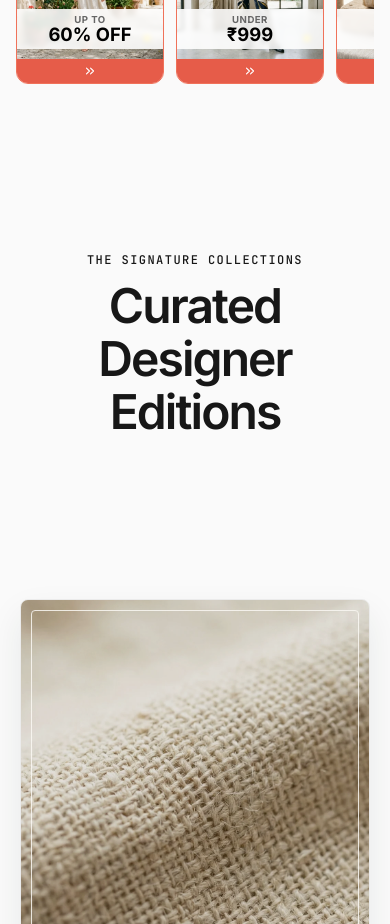
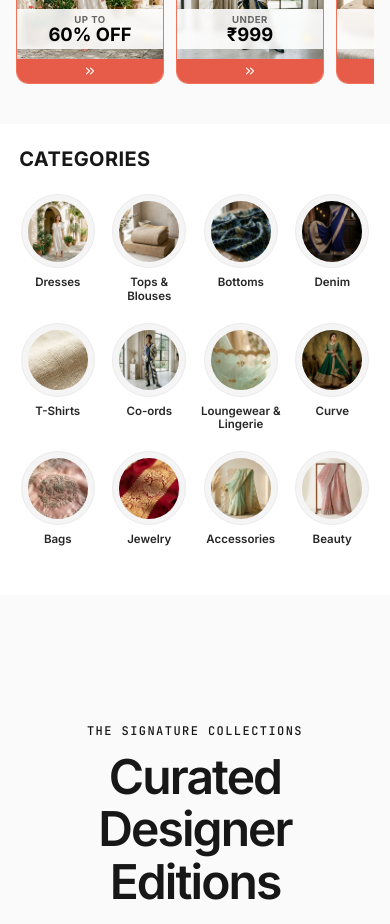
Before and after one commit to stefinmathew66-lab/saree-new, a React (Vite) app: page / in a window 390 px wide. Shown: the part 1320-2244 px from the top of the page. Built offline with nearby package versions, Linux system fonts and the light colour scheme.

Commit message:
Add mobile-optimized Categories 4-column grid section below special offers

```diff
--- a/src/App.jsx
+++ b/src/App.jsx
@@ -5,6 +5,7 @@ import Loader from './components/Loader';
 import Navbar from './components/Navbar';
 import Hero from './components/Hero';
 import SpecialOffers from './components/SpecialOffers';
+import Categories from './components/Categories';
 import ProductCard from './components/ProductCard';
 import ProductDetailModal from './components/ProductDetailModal';
 import CartDrawer from './components/CartDrawer';
@@ -641,6 +642,13 @@ export default function App() {
                     window.scrollTo({ top: 0, behavior: 'smooth' });
                   }} />
 
+                  {/* Categories Section */}
+                  <Categories onCategoryClick={(category) => {
+                    setSelectedCategory(category);
+                    setSelectedSubCategory('All');
+                    window.scrollTo({ top: 0, behavior: 'smooth' });
+                  }} />
+
                   {/* Category Banners Showcase (Examples of each category on main page) */}
                   <section style={{ padding: '8rem 0', backgroundColor: 'var(--bg-primary)' }}>
                     <div className="container" style={{ display: 'flex', flexDirection: 'column', gap: '8rem' }}>
--- /dev/null
+++ b/src/components/Categories.jsx
@@ -0,0 +1,122 @@
+import React from 'react';
+
+const CATEGORY_ITEMS = [
+  { label: 'Dresses', target: 'Summer', img: 'images/summer_dress.webp' },
+  { label: 'Tops & Blouses', target: 'Summer', img: 'images/linen_beige.webp' },
+  { label: 'Bottoms', target: 'Co-ords', img: 'images/coord_set_detail.webp' },
+  { label: 'Denim', target: 'Co-ords', img: 'images/georgette_indigo.webp' },
+  { label: 'T-Shirts', target: 'Summer', img: 'images/summer_dress_detail.webp' },
+  { label: 'Co-ords', target: 'Co-ords', img: 'images/coord_set.webp' },
+  { label: 'Loungewear & Lingerie', target: 'Co-ords', img: 'images/organza_mint_detail.webp' },
+  { label: 'Curve', target: 'Suits', img: 'images/suit_anarkali.webp' },
+  { label: 'Bags', target: 'All', img: 'images/banarasi_pink_detail.webp' },
+  { label: 'Jewelry', target: 'Sarees', img: 'images/silk_kanchipuram_detail.webp' },
+  { label: 'Accessories', target: 'All', img: 'images/organza_mint.webp' },
+  { label: 'Beauty', target: 'All', img: 'images/banarasi_pink.webp' }
+];
+
+export default function Categories({ onCategoryClick }) {
+  return (
+    <section className="categories-grid-section" style={{
+      padding: '1.5rem 1rem 3rem 1rem',
+      backgroundColor: '#ffffff',
+      fontFamily: 'var(--font-sans)',
+      width: '100%'
+    }}>
+      <div style={{ maxWidth: '480px', margin: '0 auto' }}>
+        {/* Title */}
+        <h2 style={{
+          fontSize: '1.25rem',
+          fontWeight: '800',
+          letterSpacing: '0.02em',
+          color: '#171717',
+          textTransform: 'uppercase',
+          marginBottom: '1.5rem',
+          paddingLeft: '0.2rem'
+        }}>
+          CATEGORIES
+        </h2>
+
+        {/* 4-Column Grid */}
+        <div style={{
+          display: 'grid',
+          gridTemplateColumns: 'repeat(4, 1fr)',
+          gap: '1.25rem 0.5rem',
+          justifyItems: 'center',
+          alignItems: 'start'
+        }}>
+          {CATEGORY_ITEMS.map((cat, index) => (
+            <div
+              key={index}
+              onClick={() => onCategoryClick && onCategoryClick(cat.target)}
+              style={{
+                display: 'flex',
+                flexDirection: 'column',
+                alignItems: 'center',
+                cursor: 'pointer',
+                width: '100%',
+                maxWidth: '85px',
+                textAlign: 'center'
+              }}
+              className="category-grid-item"
+            >
+              {/* Circular image frame */}
+              <div style={{
+                width: '74px',
+                height: '74px',
+                borderRadius: '50%',
+                backgroundColor: '#f5f5f5',
+                overflow: 'hidden',
+                display: 'flex',
+                alignItems: 'center',
+                justifyContent: 'center',
+                border: '1px solid #ebebeb',
+                transition: 'all 0.2s ease',
+                position: 'relative'
+              }}
+              className="category-circle-frame"
+              >
+                <img
+                  src={cat.img}
+                  alt={cat.label}
+                  style={{
+                    width: '84%',
+                    height: '84%',
+                    borderRadius: '50%',
+                    objectFit: 'cover'
+                  }}
+                />
+              </div>
+
+              {/* Label */}
+              <span style={{
+                fontSize: '0.72rem',
+                fontWeight: '600',
+                color: '#262626',
+                marginTop: '0.5rem',
+                lineHeight: '1.15',
+                display: '-webkit-box',
+                WebkitLineClamp: 2,
+                WebkitBoxOrient: 'vertical',
+                overflow: 'hidden',
+                textOverflow: 'ellipsis',
+                wordBreak: 'break-word',
+                maxHeight: '2.3rem'
+              }}>
+                {cat.label}
+              </span>
+            </div>
+          ))}
+        </div>
+      </div>
+
+      <style>{`
+        .category-grid-item:hover .category-circle-frame {
+          transform: translateY(-2px);
+          box-shadow: 0 4px 10px rgba(0,0,0,0.06);
+          border-color: #f26955;
+        }
+      `}</style>
+    </section>
+  );
+}
```
